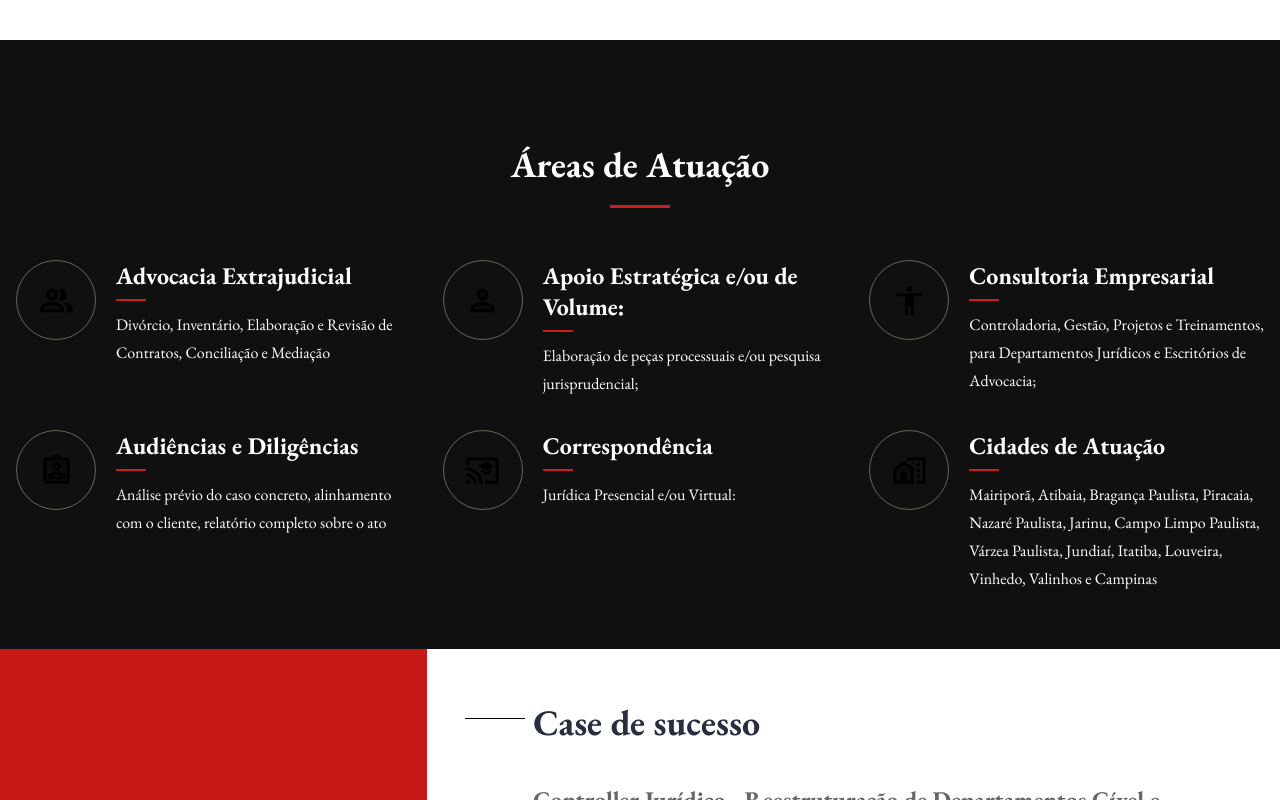
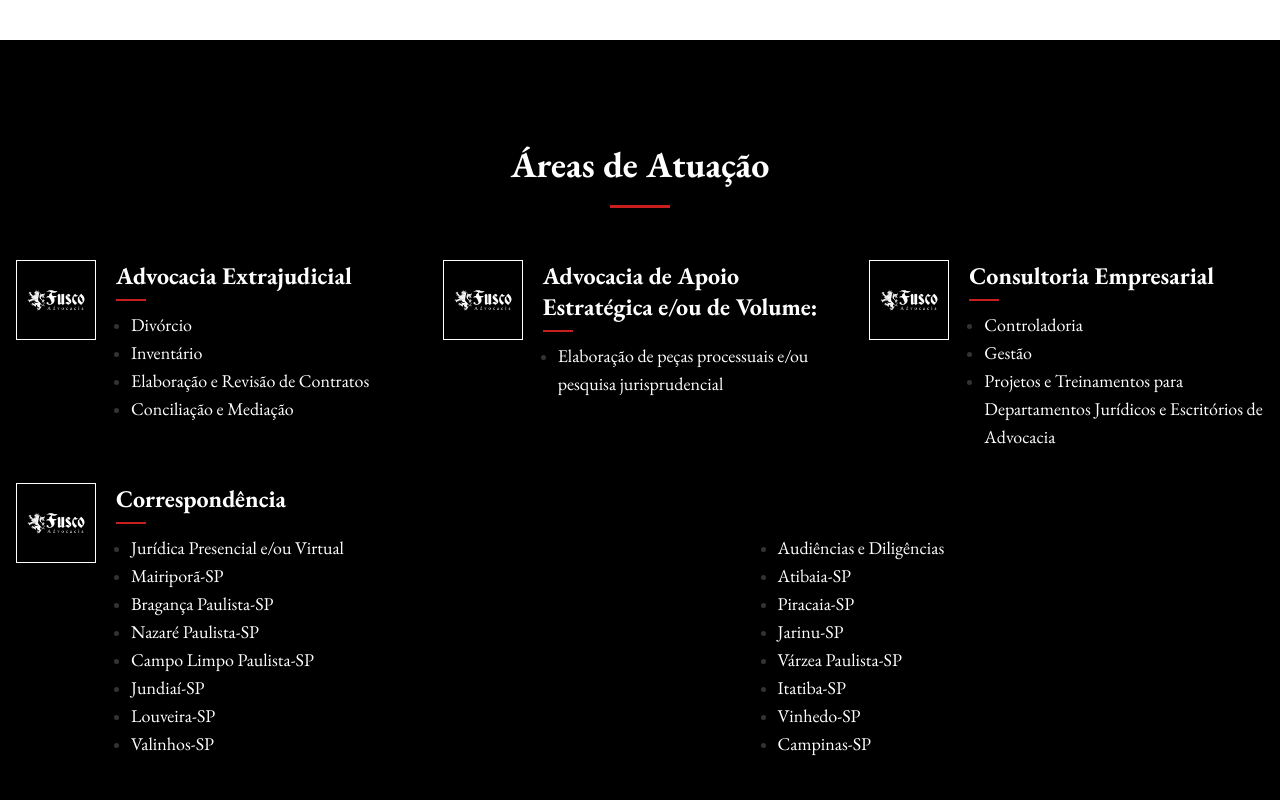
Before and after one commit to PedroLuizComZ/attorney-landing-page, a Next.js app: page / in a window 1280 px wide. Shown: the part 3240-4040 px from the top of the page. Built offline with nearby package versions, Linux system fonts and the light colour scheme.

Commit message:
Responsive screen

```diff
--- a/components/FooterArea/index.js
+++ b/components/FooterArea/index.js
@@ -1,27 +1,28 @@
 import React from "react";
 import Link from "next/link";
 import { Grid } from "@material-ui/core";
-import FacebookIcon from "@material-ui/icons/Facebook";
-import TwitterIcon from "@material-ui/icons/Twitter";
+import LinkedInIcon from "@material-ui/icons/LinkedIn";
+import TelegramIcon from "@material-ui/icons/Telegram";
+import CallIcon from "@material-ui/icons/Call";
 import InstagramIcon from "@material-ui/icons/Instagram";
+import WhatsAppIcon from "@material-ui/icons/WhatsApp";
 const menu = {
   title: "Contato",
   menus: [
     { name: "Renata da Rocha Fusco" },
-    {
-      name: "Rua das Orquídeas, 190, Jardim dos Pinheiros, Atibaia-SP, Cep: 12.945-560",
-    },
+    { name: "R R FUSCO SOCIEDADE INDIVIDUAL DE ADVOCACIA" },
     { name: "Telefone: 11 94309-2265" },
     { name: "Email: renatadarochafusco@gmail.com" },
+    { name: "Atibaia - SP, São Paulo - SP" },
   ],
 };
 
 const FooterArea = () => {
   return (
     <footer className="footerArea">
-      <Grid className="footerTopArea">
+      <Grid className="footerTopArea footerBottomArea">
         <Grid container spacing={3} className="container">
-          <Grid item lg={5} sm={6} xs={12}>
+          <Grid item lg={6} sm={6} xs={12}>
             <div className="footerWrap">
               <h3>{menu.title}</h3>
               <ul>
@@ -39,28 +40,26 @@ const FooterArea = () => {
               </ul>
             </div>
           </Grid>
-        </Grid>
-      </Grid>
-      <Grid className="footerBottomArea">
-        <Grid container spacing={3} className="container">
-          <Grid item md={8} sm={10} xs={12}>
-            <span>© {new Date().getFullYear()}</span>
-          </Grid>
-          <Grid item md={4} sm={2} xs={12}>
+          <Grid item md={6} sm={6} xs={12}>
             <ul className="socialListFooter">
               <li>
-                <a href="#">
-                  <FacebookIcon />
+                <a href="https://www.instagram.com/renatadarochafusco/">
+                  <InstagramIcon />
                 </a>
               </li>
               <li>
-                <a href="#">
-                  <TwitterIcon />
+                <a href="https://api.whatsapp.com/send?phone=5511943092265">
+                  <WhatsAppIcon />
                 </a>
               </li>
               <li>
-                <a href="#">
-                  <InstagramIcon />
+                <a href="https://www.linkedin.com/in/renata-da-rocha-fusco-24a3aa20/">
+                  <LinkedInIcon />
+                </a>
+              </li>
+              <li>
+                <a href="https://t.me/renatadarochafusco">
+                  <TelegramIcon />
                 </a>
               </li>
             </ul>
--- a/components/ServiceArea/index.js
+++ b/components/ServiceArea/index.js
@@ -1,84 +1,110 @@
 import React from "react";
-import { Grid } from '@material-ui/core'
-import { Parallax } from 'react-parallax';
-import PeopleAltTwoToneIcon from '@material-ui/icons/PeopleAltTwoTone';
-import PermIdentityTwoToneIcon from '@material-ui/icons/PermIdentityTwoTone';
-import AccessibilityTwoToneIcon from '@material-ui/icons/AccessibilityTwoTone';
-import AssignmentIndTwoToneIcon from '@material-ui/icons/AssignmentIndTwoTone';
-import HomeWorkTwoToneIcon from '@material-ui/icons/HomeWorkTwoTone';
-import CastForEducationTwoToneIcon from '@material-ui/icons/CastForEducationTwoTone';
-import SectionTitle from '../Title'
+import { Grid } from "@material-ui/core";
+import { Parallax } from "react-parallax";
+import SectionTitle from "../Title";
 
 const services = [
   {
-        icon: <PeopleAltTwoToneIcon />,
-        title: 'Advocacia Extrajudicial',
-        content: 'Divórcio, Inventário, Elaboração e Revisão de Contratos, Conciliação e Mediação',
-        id: 1
+    title: "Advocacia Extrajudicial",
+    content: [
+      "Divórcio",
+      "Inventário",
+      "Elaboração e Revisão de Contratos",
+      "Conciliação e Mediação",
+    ],
+    id: 1,
   },
   {
-        icon: <PermIdentityTwoToneIcon />,
-        title: 'Apoio Estratégica e/ou de Volume: ',
-        content: 'Elaboração de peças processuais e/ou pesquisa jurisprudencial;',
-        id: 2
+    title: "Advocacia de Apoio Estratégica e/ou de Volume: ",
+    content: ["Elaboração de peças processuais e/ou pesquisa jurisprudencial"],
+    id: 2,
   },
   {
-        icon: <AccessibilityTwoToneIcon />,
-        title: 'Consultoria Empresarial',
-        content: 'Controladoria, Gestão, Projetos e Treinamentos, para Departamentos Jurídicos e Escritórios de Advocacia;',
-        id: 3
+    title: "Consultoria Empresarial",
+    content: [
+      "Controladoria",
+      "Gestão",
+      "Projetos e Treinamentos para Departamentos Jurídicos e Escritórios de Advocacia",
+    ],
+    id: 3,
   },
+];
+
+const aditionalInfo = [
   {
-        icon: <AssignmentIndTwoToneIcon />,
-        title: 'Audiências e Diligências',
-        content: 'Análise prévio do caso concreto, alinhamento com o cliente, relatório completo sobre o ato',
-        id: 4
+    title: "Correspondência",
+    content: [
+      "Jurídica Presencial e/ou Virtual",
+      "Audiências e Diligências",
+      "Mairiporã-SP",
+      "Atibaia-SP",
+      "Bragança Paulista-SP",
+      "Piracaia-SP",
+      "Nazaré Paulista-SP",
+      "Jarinu-SP",
+      "Campo Limpo Paulista-SP",
+      "Várzea Paulista-SP",
+      "Jundiaí-SP",
+      "Itatiba-SP",
+      "Louveira-SP",
+      "Vinhedo-SP",
+      "Valinhos-SP",
+      "Campinas-SP",
+    ],
+    id: 5,
   },
-    {
-        icon: <CastForEducationTwoToneIcon />,
-        title: 'Correspondência',
-        content: 'Jurídica Presencial e/ou Virtual: ',
-        id: 5
-    },
-    {
-        icon: <HomeWorkTwoToneIcon />,
-        title: 'Cidades de Atuação',
-        content: 'Mairiporã, Atibaia, Bragança Paulista, Piracaia, Nazaré Paulista, Jarinu, Campo Limpo Paulista, Várzea Paulista, Jundiaí, Itatiba, Louveira, Vinhedo, Valinhos e Campinas',
-        id: 6
-    },
-]
+];
 
-
-const ServiceArea = ({ className = '', title, subTitle }) => {
+const ServiceArea = ({ className = "", title, subTitle }) => {
   return (
-        <Parallax
-            contentClassName={`ourServiceArea ${className}`}
-            strength={200}>
-            <Grid container spacing={4} className="container" id={'areas-de-atuacao'}>
+    <Parallax contentClassName={`ourServiceArea ${className}`} strength={200}>
+      <Grid container spacing={4} className="container" id={"areas-de-atuacao"}>
         <Grid item xs={12}>
-                    <SectionTitle
-                        title={title}
-                        subTitle={subTitle}
-                    />
+          <SectionTitle title={title} subTitle={subTitle} />
         </Grid>
         {services.map((service, index) => (
           <Grid item xs={12} lg={4} sm={6} key={index}>
             <Grid className="serviceWrap">
               <Grid className="serviceIcon">
-                                {service.icon}
+                <img src={"/images/blacklogo.png"} alt="" />
               </Grid>
               <Grid className="serviceContent">
-                                <h3>
-                                  {service.title}
-                                </h3>
-                                <p>{service.content}</p>
+                <h3>{service.title}</h3>
+                <ul>
+                  {service.content.map((content) => {
+                    return (
+                      <li>
+                        {" "}
+                        <p>{content}</p>
+                      </li>
+                    );
+                  })}
+                </ul>
               </Grid>
             </Grid>
           </Grid>
         ))}
+        <Grid item xs={12} lg={12} sm={12} className="adicional-container">
+          <Grid className="serviceWrap">
+            <Grid className="serviceIcon">
+              <img src={"/images/blacklogo.png"} alt="" />
+            </Grid>
+            <Grid className="serviceContent">
+              <h3>{aditionalInfo[0].title}</h3>
+              <ul className="aditional-list">
+                {aditionalInfo[0].content.map((content) => {
+                  return (
+                    <li>
+                      <p>{content}</p>
+                    </li>
+                  );
+                })}
+              </ul>
+            </Grid>
+          </Grid>
+        </Grid>
       </Grid>
     </Parallax>
-
-    )
-}
-export default ServiceArea
+  );
+};
+export default ServiceArea;
--- a/pages/index.js
+++ b/pages/index.js
@@ -17,7 +17,7 @@ const Home = () => {
   return (
     <Fragment>
       <Head>
-        <title>Renata Fusco</title>
+        <title>Fusco Advocacia</title>
       </Head>
       <HeroSlider />
       <About
--- a/styles/style.scss
+++ b/styles/style.scss
@@ -187,15 +187,16 @@ body {
         }
 
         h2 {
+            font-size: 30px;
             margin-bottom: 20px;
         }
 
         p {
             margin-bottom: 30px;
-            font-size: 15px;
+            font-size: 20px;
 
             @media (max-width:1200px) {
-                font-size: 14px;
+                font-size: 19px;
                 margin-bottom: 20px;
             }
         }
@@ -880,7 +881,7 @@ body {
 }
 
 .footerArea {
-    background: #151a30;
+    background: #000000;
 
     .footerTopArea {
         padding: 50px 0px 20px;
@@ -2058,7 +2059,15 @@ body {
     padding: 80px 0px 40px;
 
     &.bgWhite {
-        background: #101010;
+        background: #000000;
+    }
+
+    .adicional-container{
+        border-top: 0.2px solid #FFFFFF;
+
+        @media (max-width:1280px) {
+            border-top: 0;
+        }
     }
 
     .serviceWrap {
@@ -2071,8 +2080,7 @@ body {
 
         .serviceIcon {
             float: left;
-            border: 1px solid rgba(192, 181, 150, .5);
-            border-radius: 50%;
+            border: 1px solid #ffffff;
             width: 80px;
             height: 80px;
             display: flex;
@@ -2135,9 +2143,54 @@ body {
                 }
             }
 
-            p {
-                color: #FFFFFF;
-                margin-bottom: 0;
+            ul {
+                padding-left: 15px;
+                list-style: initial;
+                li {
+                    p {
+                        font-size: 18px;
+                        color: #FFFFFF;
+                        margin-bottom: 0;
+                    }
+                }
+            }
+
+            .aditional-list{
+                display: grid;
+                grid-template-columns: 1fr 1fr 1fr;
+
+
+                @media (min-width: 600px) and (max-width: 1280px) {
+                    grid-template-columns: 1fr 1fr;
+                }
+
+                li:nth-child(3n) {
+                    margin-left: 100px;
+                    @media (max-width: 1280px) {
+                        margin-left: 0;
+                    }
+                }
+
+                li:nth-child(3n -1 ) {
+                    margin-left: 55px;
+                    @media (max-width: 1280px) {
+                        margin-left: 0;
+                    }
+                }
+
+                @media (min-width: 600px) and (max-width: 1280px) {
+                    li:nth-child(2n) {
+                        margin-left: 80px;
+                    }
+                    grid-template-columns: 1fr 1fr;
+                }
+
+                @media (max-width: 600px) {
+                    li:nth-child(2n) {
+                        margin-left: 0;
+                    }
+                    grid-template-columns: 1fr;
+                }
             }
         }
     }
```
Also changed, not shown: public/images/blacklogo.png (added). Lines whose indentation alone changed are shown as unchanged.
